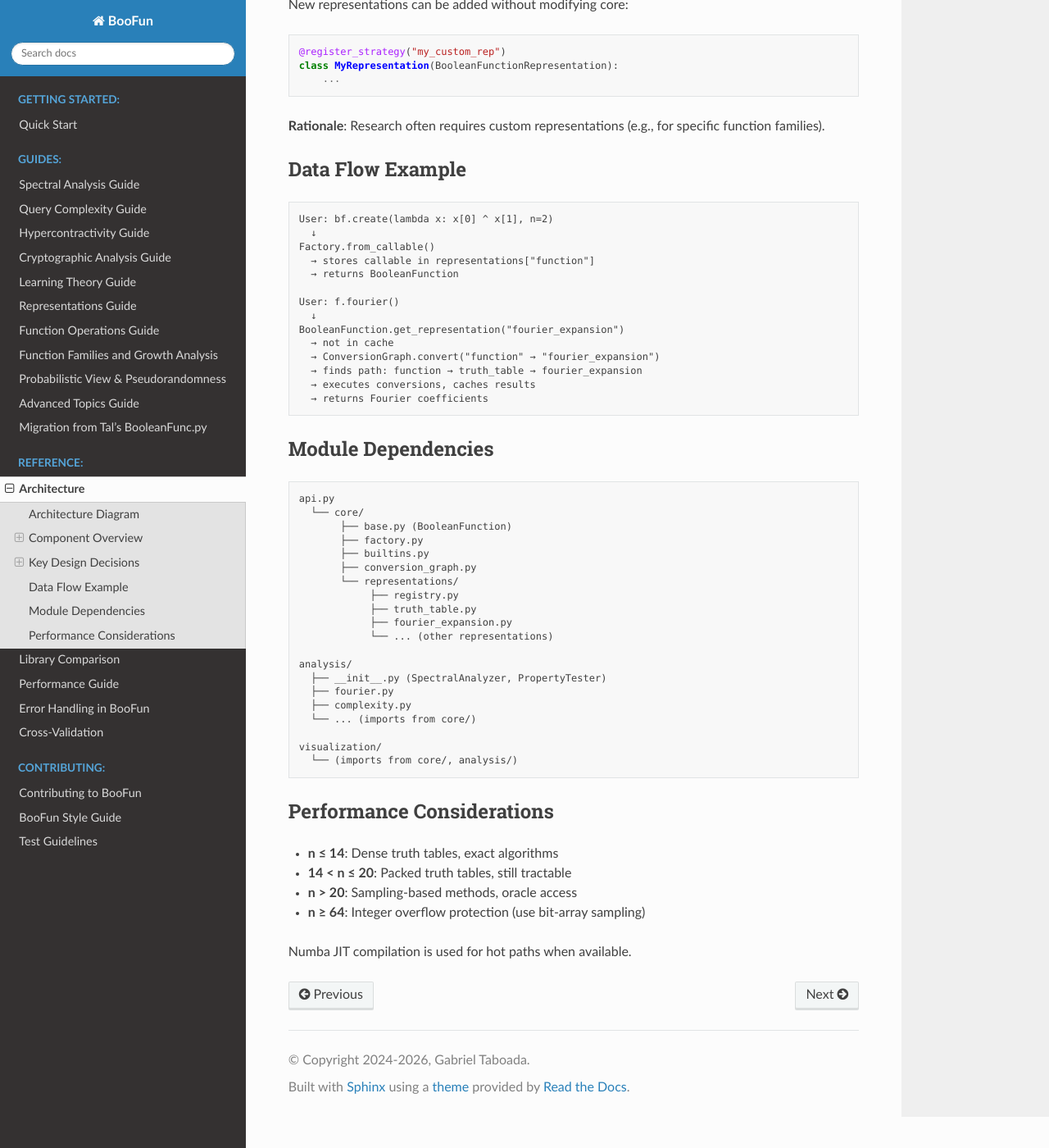
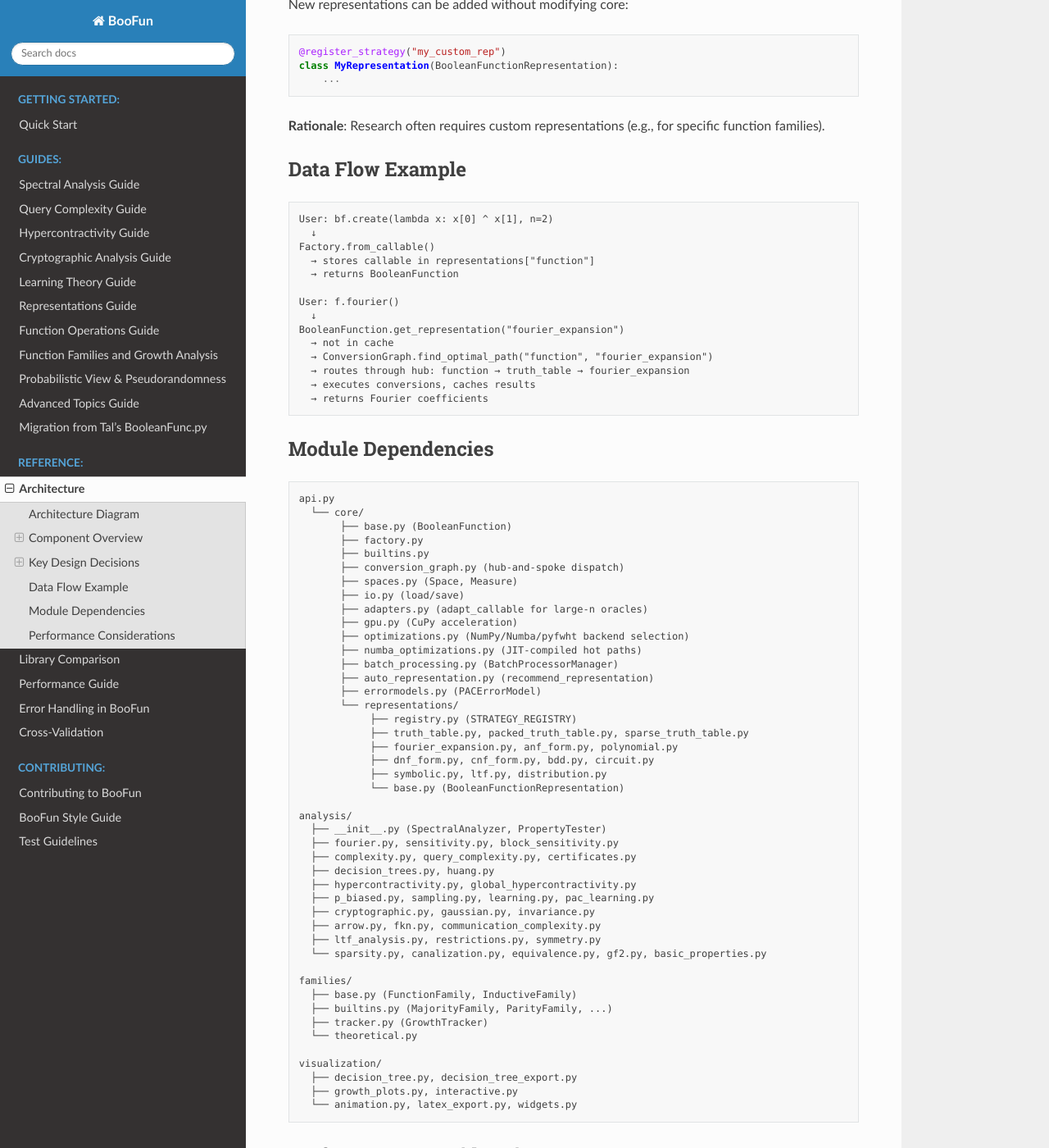
Before and after one commit to GabbyTab/boofun, a Sphinx documentation site: the page built from docs/architecture.md, in a window 1280 px wide and 1400 px high, scrolled down 6234 px. Shown: the whole window at 82% size. Built offline with Sphinx 7.4.7 and the Read the Docs theme 3.1.0, drawn with Linux system fonts in a browser that asks for light colours; some of the changed text lies outside the part shown.

Commit message:
docs: expand module dependency tree and fix data flow example
List all core modules (gpu.py, optimizations.py, spaces.py, io.py,
adapters.py, etc.), all 28 analysis modules, families structure, and
visualization modules. Fix data flow to use find_optimal_path() instead
of the removed convert() method.

````diff
--- a/docs/architecture.md
+++ b/docs/architecture.md
@@ -363,8 +363,8 @@ User: f.fourier()
   ↓
 BooleanFunction.get_representation("fourier_expansion")
   → not in cache
-  → ConversionGraph.convert("function" → "fourier_expansion")
-  → finds path: function → truth_table → fourier_expansion
+  → ConversionGraph.find_optimal_path("function", "fourier_expansion")
+  → routes through hub: function → truth_table → fourier_expansion
   → executes conversions, caches results
   → returns Fourier coefficients
 ```
@@ -377,21 +377,46 @@ api.py
        ├── base.py (BooleanFunction)
        ├── factory.py
        ├── builtins.py
-       ├── conversion_graph.py
+       ├── conversion_graph.py (hub-and-spoke dispatch)
+       ├── spaces.py (Space, Measure)
+       ├── io.py (load/save)
+       ├── adapters.py (adapt_callable for large-n oracles)
+       ├── gpu.py (CuPy acceleration)
+       ├── optimizations.py (NumPy/Numba/pyfwht backend selection)
+       ├── numba_optimizations.py (JIT-compiled hot paths)
+       ├── batch_processing.py (BatchProcessorManager)
+       ├── auto_representation.py (recommend_representation)
+       ├── errormodels.py (PACErrorModel)
        └── representations/
-            ├── registry.py
-            ├── truth_table.py
-            ├── fourier_expansion.py
-            └── ... (other representations)
+            ├── registry.py (STRATEGY_REGISTRY)
+            ├── truth_table.py, packed_truth_table.py, sparse_truth_table.py
+            ├── fourier_expansion.py, anf_form.py, polynomial.py
+            ├── dnf_form.py, cnf_form.py, bdd.py, circuit.py
+            ├── symbolic.py, ltf.py, distribution.py
+            └── base.py (BooleanFunctionRepresentation)
 
 analysis/
   ├── __init__.py (SpectralAnalyzer, PropertyTester)
-  ├── fourier.py
-  ├── complexity.py
-  └── ... (imports from core/)
+  ├── fourier.py, sensitivity.py, block_sensitivity.py
+  ├── complexity.py, query_complexity.py, certificates.py
+  ├── decision_trees.py, huang.py
+  ├── hypercontractivity.py, global_hypercontractivity.py
+  ├── p_biased.py, sampling.py, learning.py, pac_learning.py
+  ├── cryptographic.py, gaussian.py, invariance.py
+  ├── arrow.py, fkn.py, communication_complexity.py
+  ├── ltf_analysis.py, restrictions.py, symmetry.py
+  └── sparsity.py, canalization.py, equivalence.py, gf2.py, basic_properties.py
+
+families/
+  ├── base.py (FunctionFamily, InductiveFamily)
+  ├── builtins.py (MajorityFamily, ParityFamily, ...)
+  ├── tracker.py (GrowthTracker)
+  └── theoretical.py
 
 visualization/
-  └── (imports from core/, analysis/)
+  ├── decision_tree.py, decision_tree_export.py
+  ├── growth_plots.py, interactive.py
+  └── animation.py, latex_export.py, widgets.py
 ```
 
 ## Performance Considerations
@@ -401,4 +426,4 @@ visualization/
 - **n > 20**: Sampling-based methods, oracle access
 - **n ≥ 64**: Integer overflow protection (use bit-array sampling)
 
-Numba JIT compilation is used for hot paths when available.
+Numba JIT compilation and pyfwht are used for hot paths when available. See [performance.md](performance.md) for benchmarks and optimization tiers.
````
